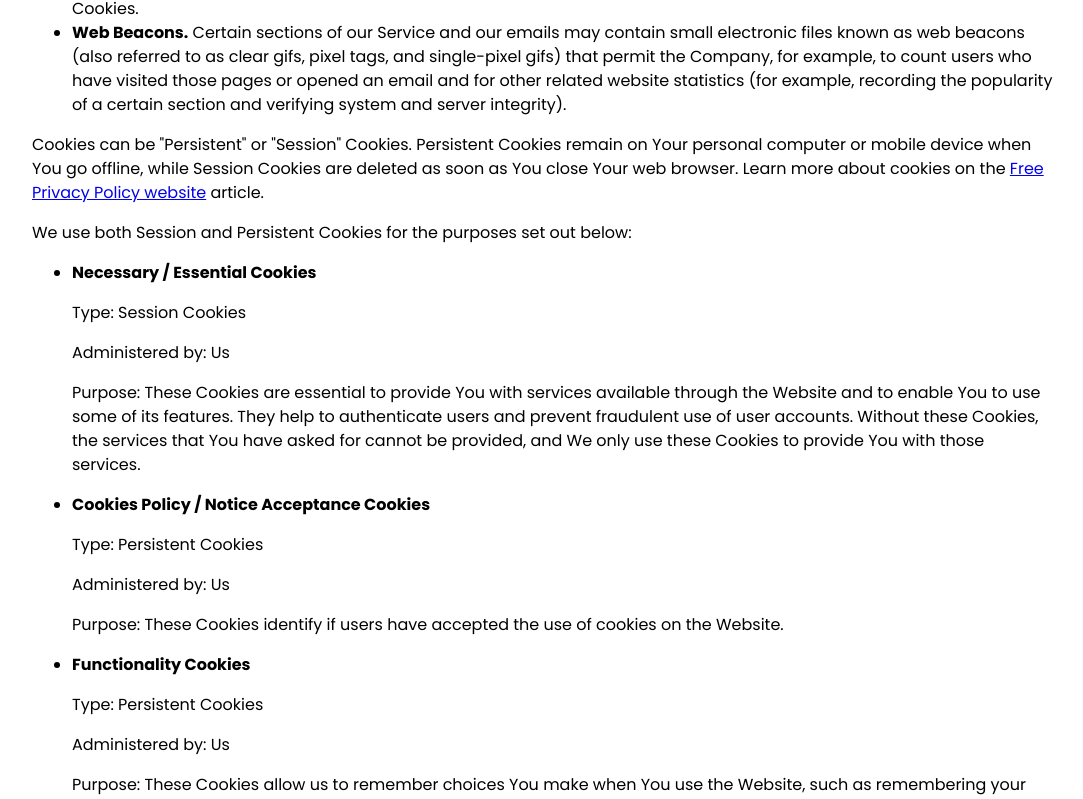
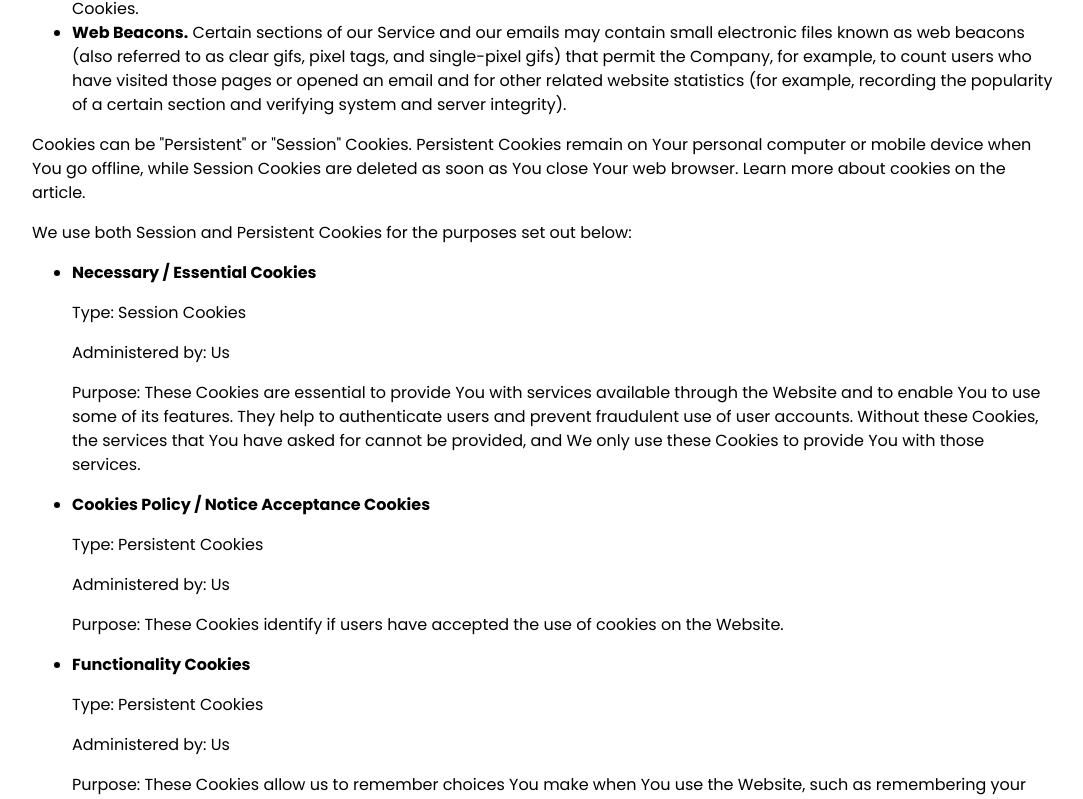
Before and after one commit to Bharat-Rozgar/Website, a React (Vite) app: page /privacy-policy in a window 1280 px wide. Shown: the part 2236-3035 px from the top of the page, without its empty margins (96-1179 px from the left). Built offline with nearby package versions, Linux system fonts and the light colour scheme.

Commit message:
Re:Hyperlink improved

```diff
--- a/src/pages/Privacy.jsx
+++ b/src/pages/Privacy.jsx
@@ -86,7 +86,7 @@ function Privacy() {
             <li><strong>Cookies or Browser Cookies.</strong> A cookie is a small file placed on Your Device. You can instruct Your browser to refuse all Cookies or to indicate when a Cookie is being sent. However, if You do not accept Cookies, You may not be able to use some parts of our Service. Unless you have adjusted Your browser setting so that it will refuse Cookies, our Service may use Cookies.</li>
             <li><strong>Web Beacons.</strong> Certain sections of our Service and our emails may contain small electronic files known as web beacons (also referred to as clear gifs, pixel tags, and single-pixel gifs) that permit the Company, for example, to count users who have visited those pages or opened an email and for other related website statistics (for example, recording the popularity of a certain section and verifying system and server integrity).</li>
             </ul>
-            <p>Cookies can be &quot;Persistent&quot; or &quot;Session&quot; Cookies. Persistent Cookies remain on Your personal computer or mobile device when You go offline, while Session Cookies are deleted as soon as You close Your web browser. Learn more about cookies on the <a href="https://www.freeprivacypolicy.com/blog/sample-privacy-policy-template/#Use_Of_Cookies_And_Tracking" target="_blank">Free Privacy Policy website</a> article.</p>
+            <p>Cookies can be &quot;Persistent&quot; or &quot;Session&quot; Cookies. Persistent Cookies remain on Your personal computer or mobile device when You go offline, while Session Cookies are deleted as soon as You close Your web browser. Learn more about cookies on the  article.</p>
             <p>We use both Session and Persistent Cookies for the purposes set out below:</p>
             <ul>
             <li>
```
